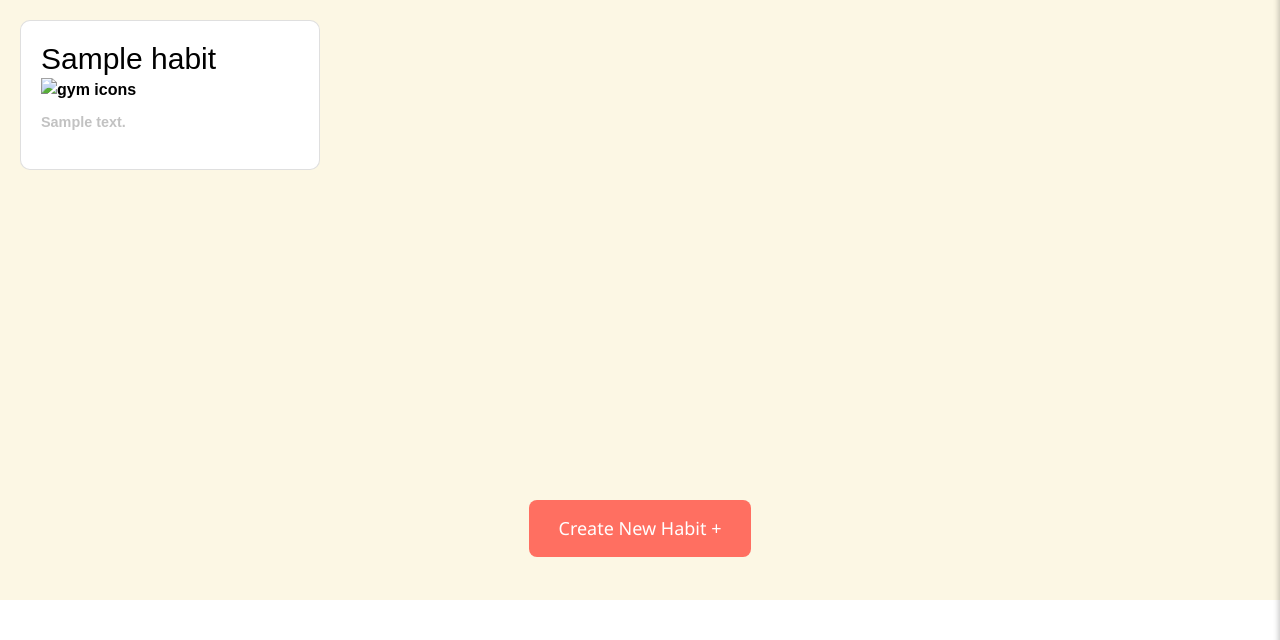
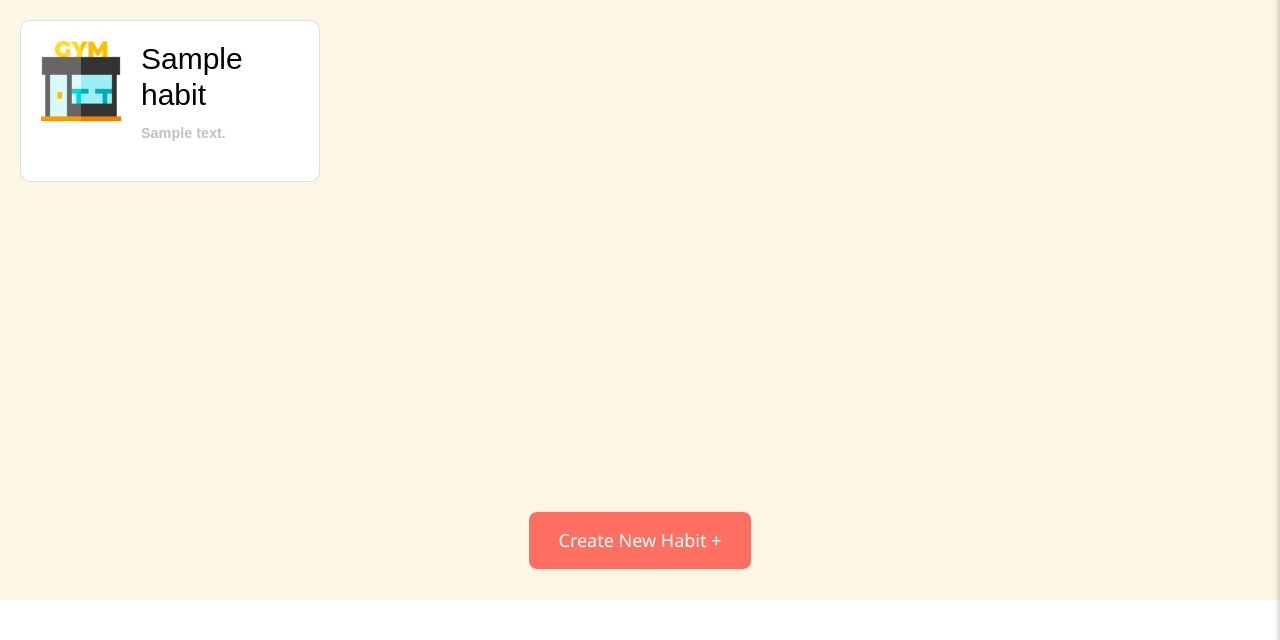
Before and after one commit to dhyan-s/habit-tracker-idp, a Flask app: page / in a window 1280 px wide. Shown: the part 76-716 px from the top of the page. Run offline with Flask 3, Linux system fonts and the light colour scheme; a user stored in the database is signed in; tables that the repository leaves empty hold one stand-in row (values such as "Sample post"); data that the repository does not hold is empty; some libraries are stand-ins or nearby versions; some web fonts are replaced.

Commit message:
added logo for the cards of habits

```diff
--- a/website/static/styles/homepage.css
+++ b/website/static/styles/homepage.css
@@ -456,6 +456,12 @@ header ul {
     font-family: Arial, Helvetica, sans-serif;
 }
 
+.habitTrackerImage{
+    height: 80px;
+    width: 80px;
+    position: absolute;
+}
+
 .card:hover {
     transform: scale(1.05);
 }
@@ -463,10 +469,12 @@ header ul {
 .card h3 {
     margin: 0;
     font-size: 30px;
+    margin-left: 100px;
 }
 
 .card p {
     margin-top: 10px;
     font-size: 0.9em;
     color: #c2c2c2;
+    margin-left: 100px;
 }
--- a/website/templates/homepage.html
+++ b/website/templates/homepage.html
@@ -65,8 +65,8 @@
 
         <div id="content">
             <div class="card" style="display: none;">
+                <img src="../static/images/gym.png" class="habitTrackerImage" title="gym icons">
                 <h3 class="habit-title">Exercise</h3>
-                <img href="static/images/gym.png" title="gym icons">
                 <p class="habit-notes">Go to gym for 1 hour a day</p>
                 <div class="habit-details hidden">
                     <p class="habit-count-label">Times Completed: <span class="habit-count">20</span></p>
```
